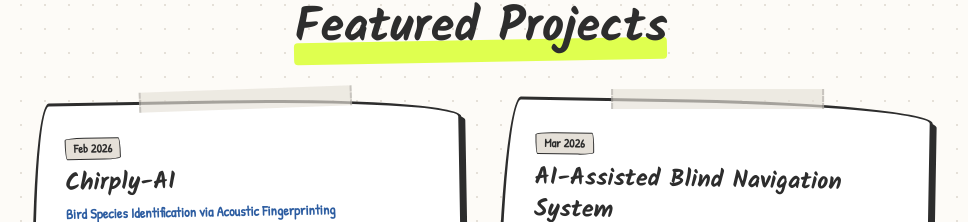
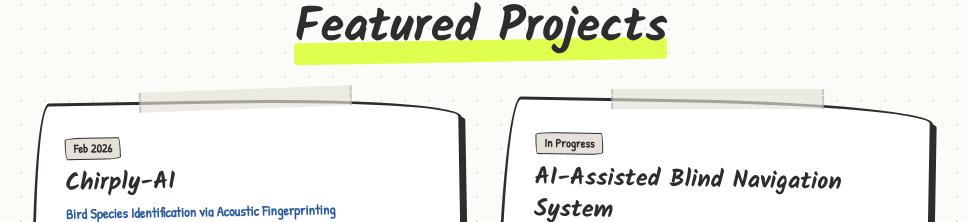
Before and after one commit to poornaprajays/Sketch, a React (Vite) app: page / in a window 1280 px wide. Shown: the part 2599-2821 px from the top of the page, without its empty margins (159-1127 px from the left). Built offline with nearby package versions, Linux system fonts and the light colour scheme.

Commit message:
update: project timeline for AI-Assisted Blind Navigation System to In Progress

```diff
--- a/src/data/portfolioData.ts
+++ b/src/data/portfolioData.ts
@@ -153,7 +153,7 @@ export const portfolioData: PortfolioData = {
     {
       title: "AI-Assisted Blind Navigation System",
       subtitle: "Real-Time Assistive Navigation",
-      timeline: "Mar 2026",
+      timeline: "In Progress",
       technologies: ["Python", "YOLOv8", "CNN", "Computer Vision", "TTS"],
       githubLink: "https://github.com/poornaprajays/VisionMate-AI",
       liveLink: "",
```
